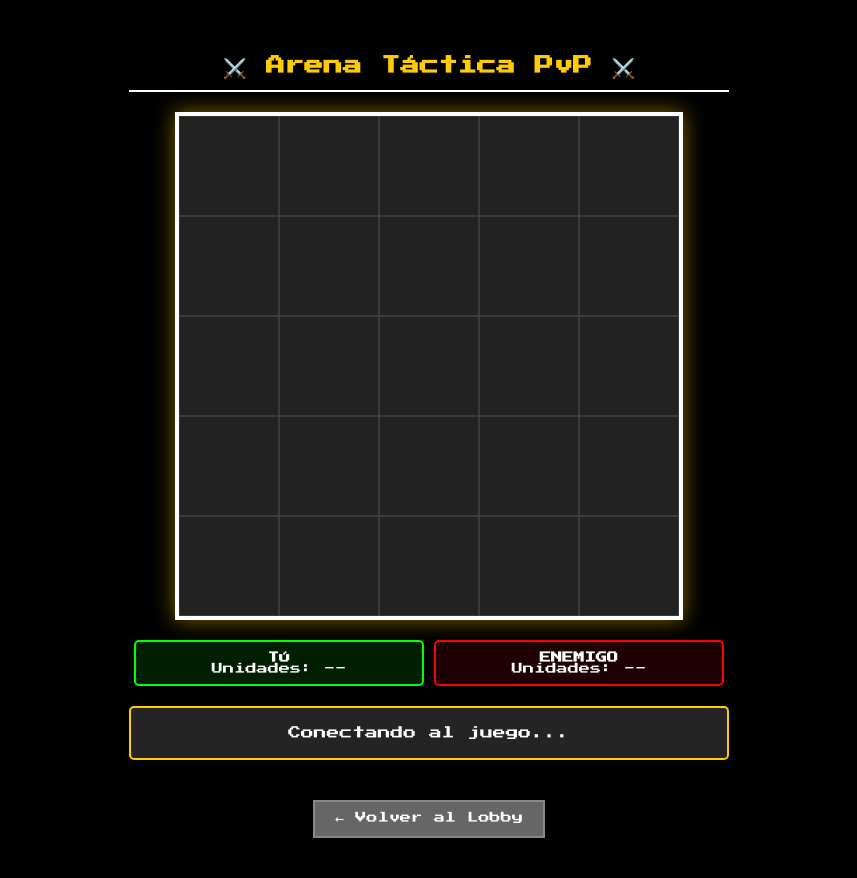
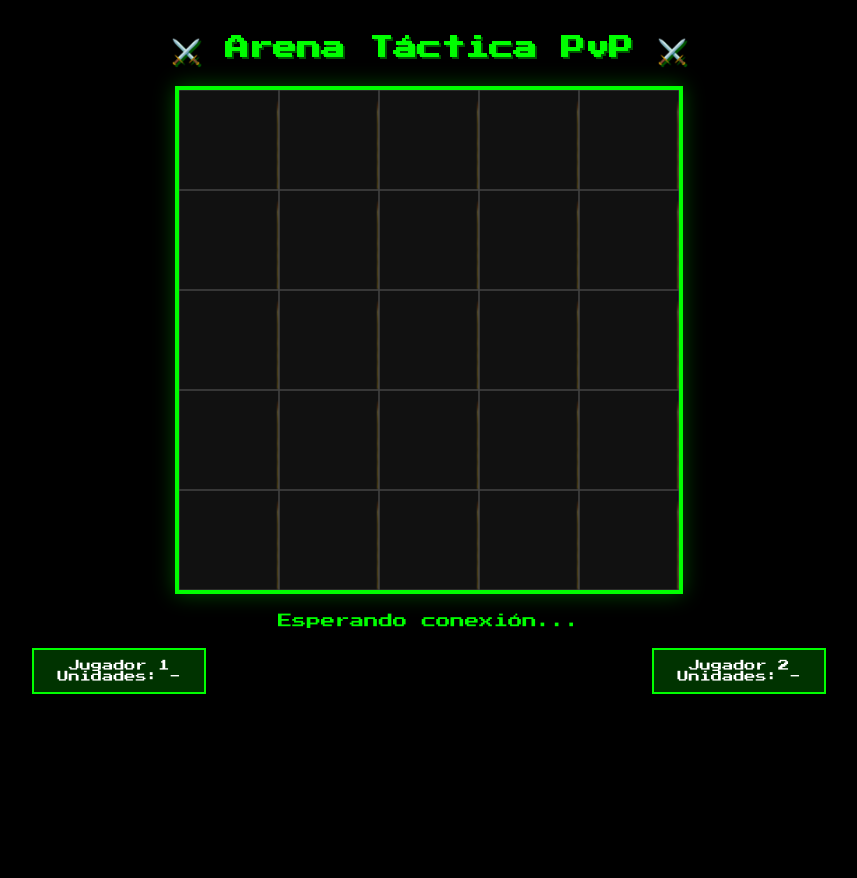
Before and after one commit to Qonejo/coraksmart, a Flask app: page /arena in a window 1280 px wide. Shown: the whole page, without its empty margins (211-1068 px from the left). After the commit the page ends 694 px from the top, so only its background shows below. Run offline with Flask 3, Linux system fonts and the light colour scheme; the visitor is signed in with stand-in values (Sample User, id 1); some libraries are stand-ins or nearby versions.

Commit message:
Add files via upload
Cambios completados:
Texto actualizado en lobby_simple.html:

❌ "Snake PvP en tiempo real"
✅ "tactica por turno"
❌ "Sobrevive más tiempo que tu oponente"
✅ "Vence todos los enemigos"
❌ "Puntos de Aura por ganar"
✅ "Puntos de Aura por ganar (+200 por enemigo)"
Carpeta de sprites: /static/sprites ya existía con los archivos necesarios:

maptiles.png - Para texturas del terreno
units.png - Para sprites de unidades
Arena táctica actualizada con sistema de sprites completo:

Carga de spritesheets desde /static/sprites/
Sistema de índices para localizar sprites específicos
Renderizado mejorado con sprites de 16x16px escalados al tamaño del canvas
Fallbacks si las imágenes no cargan (colores sólidos)
Distinción visual entre unidades propias (azul) y enemigas (rojas)
Indicadores de HP en cada unidad
Selección visual de unidades con borde amarillo

```diff
--- a/templates/arena_tactica.html
+++ b/templates/arena_tactica.html
@@ -3,113 +3,78 @@
 <head>
     <meta charset="UTF-8">
     <meta name="viewport" content="width=device-width, initial-scale=1.0">
-    <title>Arena Táctica PvP - CorakSmart</title>
-
-    <!-- Fuente RPG -->
-    <link rel="preconnect" href="https://fonts.googleapis.com">
-    <link rel="preconnect" href="https://fonts.gstatic.com" crossorigin>
+    <title>Arena Táctica PvP</title>
     <link href="https://fonts.googleapis.com/css2?family=Press+Start+2P&display=swap" rel="stylesheet">
-
     <style>
         body {
+            font-family: 'Press Start 2P', cursive;
             text-align: center;
             background: #000;
             color: #fff;
-            font-family: 'Press Start 2P', cursive, monospace;
             margin: 0;
             padding: 20px;
-            min-height: 100vh;
+            box-sizing: border-box;
         }
 
-        .arena-container {
-            max-width: 600px;
-            margin: 0 auto;
-            padding: 20px;
-        }
-
-        h2 {
-            font-size: 1.2em;
+        h1 {
+            color: #00ff00;
+            text-shadow: 2px 2px 0 #005500;
             margin-bottom: 20px;
-            color: #ffcc00;
-            border-bottom: 2px solid #fff;
-            padding-bottom: 10px;
+            font-size: 1.5em;
         }
 
         canvas {
-            border: 4px solid #fff;
-            background: #222;
+            border: 4px solid #00ff00;
+            background: #111;
             display: block;
             margin: 20px auto;
-            box-shadow: 0 0 20px rgba(255, 204, 0, 0.5);
-            cursor: pointer;
+            box-shadow: 0 0 20px rgba(0, 255, 0, 0.3);
         }
 
         #info {
             margin: 20px 0;
-            font-size: 0.8em;
-            line-height: 1.6;
-            background: rgba(40,40,40,0.9);
-            border: 2px solid #ffcc00;
-            padding: 15px;
-            border-radius: 5px;
+            font-size: 0.9em;
+            color: #00ff00;
         }
 
-        .status-info {
+        #players {
             display: flex;
-            justify-content: space-between;
+            justify-content: space-around;
             margin: 20px 0;
             font-size: 0.7em;
         }
 
         .player-info {
-            background: rgba(0,100,0,0.3);
-            border: 2px solid #0f0;
+            border: 2px solid #00ff00;
             padding: 10px;
-            border-radius: 5px;
-            flex: 1;
-            margin: 0 5px;
+            background: #003300;
+            min-width: 150px;
         }
 
-        .enemy-info {
-            background: rgba(100,0,0,0.3);
-            border: 2px solid #f00;
-            padding: 10px;
-            border-radius: 5px;
-            flex: 1;
-            margin: 0 5px;
+        .player-info.active {
+            background: #005500;
+            box-shadow: 0 0 10px rgba(0, 255, 0, 0.5);
         }
 
-        .back-button {
-            display: inline-block;
-            margin-top: 20px;
-            padding: 10px 20px;
-            background: #666;
-            color: #fff;
-            text-decoration: none;
-            border: 2px solid #888;
-            font-family: inherit;
-            font-size: 0.7em;
+        #units-info {
+            margin: 20px 0;
+            font-size: 0.6em;
         }
 
-        .back-button:hover {
-            background: #888;
+        .unit {
+            display: inline-block;
+            margin: 5px;
+            padding: 5px;
+            border: 1px solid #555;
+            background: #222;
         }
 
-        #message-box {
-            position: fixed;
-            top: 50%;
-            left: 50%;
-            transform: translate(-50%, -50%);
-            background: rgba(0,0,0,0.9);
-            border: 4px solid #fff;
-            padding: 30px;
-            font-size: 0.9em;
-            z-index: 1000;
-            display: none;
-            text-align: center;
+        .unit.selected {
+            border-color: #ffff00;
+            background: #444;
         }
 
-        @media (max-width: 600px) {
+        @media (max-width: 768px) {
             canvas {
                 width: 90vw;
                 height: 90vw;
@@ -117,86 +82,85 @@
                 max-height: 400px;
             }
 
-            .status-info {
+            h1 {
+                font-size: 1.2em;
+            }
+
+            #players {
                 flex-direction: column;
                 gap: 10px;
-            }
-
-            .player-info, .enemy-info {
-                margin: 0;
             }
         }
     </style>
 </head>
-<body data-user-emoji="{{ session.logged_in_user_emoji }}">
-    <div class="arena-container">
-        <h2>⚔️ Arena Táctica PvP ⚔️</h2>
-
-        <canvas id="board" width="500" height="500"></canvas>
-
-        <div class="status-info">
-            <div class="player-info">
-                <strong>TÚ</strong><br>
-                <span id="player-units">Unidades: --</span>
-            </div>
-            <div class="enemy-info">
-                <strong>ENEMIGO</strong><br>
-                <span id="enemy-units">Unidades: --</span>
-            </div>
+<body>
+    <h1>⚔️ Arena Táctica PvP ⚔️</h1>
+    <canvas id="board" width="500" height="500"></canvas>
+    <div id="info">Esperando conexión...</div>
+    <div id="players">
+        <div class="player-info">
+            <div>Jugador 1</div>
+            <div id="player1-units">Unidades: -</div>
         </div>
-
-        <div id="info">Conectando al juego...</div>
-
-        <a href="{{ url_for('lobby') }}" class="back-button">← Volver al Lobby</a>
+        <div class="player-info">
+            <div>Jugador 2</div>
+            <div id="player2-units">Unidades: -</div>
+        </div>
     </div>
-
-    <div id="message-box"></div>
+    <div id="units-info"></div>
 
     <script src="/socket.io/socket.io.js"></script>
     <script>
         const socket = io();
         const canvas = document.getElementById('board');
         const ctx = canvas.getContext('2d');
-        const messageBox = document.getElementById('message-box');
-
-        const BOARD_SIZE = 5;
-        const cellSize = canvas.width / BOARD_SIZE;
+        const size = 5;
+        const cellSize = canvas.width / size;
 
         let playerId = null;
         let gameState = null;
         let selectedUnit = null;
 
-        // Colores y configuración
-        const COLORS = {
-            GRID: '#444',
-            PLAYER: '#0f0',
-            ENEMY: '#f00',
-            SELECTED: '#ff0',
-            MOVE_HINT: '#00f',
-            TEXT: '#fff',
-            BACKGROUND: '#222'
+        // Sprites
+        const tileset = new Image();
+        tileset.src = "/static/sprites/maptiles.png";
+
+        const unitsImg = new Image();
+        unitsImg.src = "/static/sprites/units.png";
+
+        const tileIndex = {
+            grass: [0, 0],
+            sand: [32, 0],
+            snow: [48, 0],
+            rock: [64, 0],
         };
 
-        function showMessage(text, duration = 3000) {
-            messageBox.textContent = text;
-            messageBox.style.display = 'block';
-            if (duration > 0) {
-                setTimeout(() => {
-                    messageBox.style.display = 'none';
-                }, duration);
-            }
-        }
+        const unitIndex = {
+            warrior_blue: [16, 0],
+            archer_blue: [0, 16],
+            warrior_red: [16, 16],
+            archer_red: [48, 16],
+        };
 
         function drawBoard() {
-            // Limpiar canvas
-            ctx.fillStyle = COLORS.BACKGROUND;
-            ctx.fillRect(0, 0, canvas.width, canvas.height);
+            ctx.clearRect(0, 0, canvas.width, canvas.height);
 
-            // Dibujar grid
-            ctx.strokeStyle = COLORS.GRID;
-            ctx.lineWidth = 1;
-            for (let y = 0; y <= BOARD_SIZE; y++) {
-                for (let x = 0; x <= BOARD_SIZE; x++) {
+            // Dibujar terreno
+            for (let y = 0; y < size; y++) {
+                for (let x = 0; x < size; x++) {
+                    // Dibujar terreno (grass por defecto)
+                    if (tileset.complete) {
+                        const [sx, sy] = tileIndex.grass;
+                        ctx.drawImage(tileset, sx, sy, 16, 16, x * cellSize, y * cellSize, cellSize, cellSize);
+                    } else {
+                        // Fallback si no carga la imagen
+                        ctx.fillStyle = '#2a5a2a';
+                        ctx.fillRect(x * cellSize, y * cellSize, cellSize, cellSize);
+                    }
+
+                    // Dibujar grid
+                    ctx.strokeStyle = '#444';
+                    ctx.lineWidth = 1;
                     ctx.strokeRect(x * cellSize, y * cellSize, cellSize, cellSize);
                 }
             }
@@ -205,175 +169,103 @@
 
             // Dibujar unidades
             for (let unit of gameState.units) {
-                const isPlayer = unit.owner === playerId;
-                const isSelected = selectedUnit && selectedUnit.x === unit.x && selectedUnit.y === unit.y;
+                const isOwnUnit = unit.owner === playerId;
+                const unitType = unit.type || 'warrior';
+                const spriteKey = `${unitType}_${isOwnUnit ? 'blue' : 'red'}`;
 
-                // Color de la unidad
-                ctx.fillStyle = isSelected ? COLORS.SELECTED : (isPlayer ? COLORS.PLAYER : COLORS.ENEMY);
+                if (unitsImg.complete && unitIndex[spriteKey]) {
+                    const [sx, sy] = unitIndex[spriteKey];
+                    ctx.drawImage(unitsImg, sx, sy, 16, 16,
+                        unit.x * cellSize + 8, unit.y * cellSize + 8,
+                        cellSize - 16, cellSize - 16);
+                } else {
+                    // Fallback si no carga la imagen
+                    ctx.fillStyle = isOwnUnit ? '#4444ff' : '#ff4444';
+                    ctx.fillRect(unit.x * cellSize + 10, unit.y * cellSize + 10,
+                        cellSize - 20, cellSize - 20);
+                }
 
-                // Dibujar unidad
-                const padding = 5;
-                ctx.fillRect(
-                    unit.x * cellSize + padding,
-                    unit.y * cellSize + padding,
-                    cellSize - padding * 2,
-                    cellSize - padding * 2
-                );
+                // Resaltar unidad seleccionada
+                if (selectedUnit && selectedUnit.x === unit.x && selectedUnit.y === unit.y) {
+                    ctx.strokeStyle = '#ffff00';
+                    ctx.lineWidth = 3;
+                    ctx.strokeRect(unit.x * cellSize, unit.y * cellSize, cellSize, cellSize);
+                }
 
-                // Dibujar tipo de unidad
-                ctx.fillStyle = COLORS.TEXT;
-                ctx.font = '12px "Press Start 2P"';
-                ctx.textAlign = 'center';
-                ctx.fillText(
-                    unit.type[0].toUpperCase(),
-                    unit.x * cellSize + cellSize/2,
-                    unit.y * cellSize + cellSize/2 + 4
-                );
-
-                // Dibujar HP si está dañado
-                if (unit.hp < unit.maxHp) {
-                    ctx.fillStyle = '#f00';
-                    ctx.font = '8px "Press Start 2P"';
-                    ctx.fillText(
-                        unit.hp + '/' + unit.maxHp,
-                        unit.x * cellSize + cellSize/2,
-                        unit.y * cellSize + cellSize - 5
-                    );
-                }
-            }
-
-            // Dibujar movimientos posibles si hay unidad seleccionada
-            if (selectedUnit && gameState.turn === playerId) {
-                ctx.fillStyle = COLORS.MOVE_HINT;
-                const moves = getPossibleMoves(selectedUnit);
-                for (let move of moves) {
-                    ctx.fillRect(
-                        move.x * cellSize + cellSize/4,
-                        move.y * cellSize + cellSize/4,
-                        cellSize/2,
-                        cellSize/2
-                    );
+                // Mostrar HP
+                if (unit.hp !== undefined) {
+                    ctx.fillStyle = '#fff';
+                    ctx.font = '12px Arial';
+                    ctx.fillText(unit.hp, unit.x * cellSize + 5, unit.y * cellSize + 15);
                 }
             }
         }
 
-        function getPossibleMoves(unit) {
-            const moves = [];
-            const directions = [
-                {x: 0, y: -1}, {x: 1, y: 0}, {x: 0, y: 1}, {x: -1, y: 0}
-            ];
-
-            for (let dir of directions) {
-                const newX = unit.x + dir.x;
-                const newY = unit.y + dir.y;
-
-                if (newX >= 0 && newX < BOARD_SIZE && newY >= 0 && newY < BOARD_SIZE) {
-                    // Verificar si la celda está ocupada
-                    const occupied = gameState.units.some(u => u.x === newX && u.y === newY);
-                    if (!occupied) {
-                        moves.push({x: newX, y: newY});
-                    }
-                }
-            }
-
-            return moves;
-        }
-
-        function updateUI() {
-            if (!gameState) return;
-
-            const playerUnits = gameState.units.filter(u => u.owner === playerId);
-            const enemyUnits = gameState.units.filter(u => u.owner !== playerId);
-
-            document.getElementById('player-units').textContent = `Unidades: ${playerUnits.length}`;
-            document.getElementById('enemy-units').textContent = `Unidades: ${enemyUnits.length}`;
-
-            const infoEl = document.getElementById('info');
-            if (gameState.gameOver) {
-                if (gameState.winner === playerId) {
-                    infoEl.innerHTML = '🎉 <strong>¡VICTORIA!</strong> 🎉<br>Has derrotado a tu oponente';
-                    infoEl.style.borderColor = '#0f0';
-                } else {
-                    infoEl.innerHTML = '💀 <strong>DERROTA</strong> 💀<br>Tu oponente ha ganado';
-                    infoEl.style.borderColor = '#f00';
-                }
-            } else {
-                if (gameState.turn === playerId) {
-                    infoEl.innerHTML = '🗡️ <strong>TU TURNO</strong><br>Selecciona una unidad y muévela';
-                    infoEl.style.borderColor = '#0f0';
-                } else {
-                    infoEl.innerHTML = '⏳ <strong>TURNO ENEMIGO</strong><br>Esperando movimiento del oponente';
-                    infoEl.style.borderColor = '#f00';
-                }
-            }
-        }
-
-        // Event listeners
         canvas.addEventListener('click', e => {
-            if (!gameState || gameState.turn !== playerId || gameState.gameOver) return;
+            if (!gameState || gameState.turn !== playerId) return;
 
             const rect = canvas.getBoundingClientRect();
-            const x = Math.floor((e.clientX - rect.left) * (canvas.width / rect.width) / cellSize);
-            const y = Math.floor((e.clientY - rect.top) * (canvas.height / rect.height) / cellSize);
+            const x = Math.floor((e.clientX - rect.left) / (rect.width / size));
+            const y = Math.floor((e.clientY - rect.top) / (rect.height / size));
 
-            if (x < 0 || x >= BOARD_SIZE || y < 0 || y >= BOARD_SIZE) return;
-
-            console.log('Click en:', x, y);
             socket.emit('select_cell', { x, y });
         });
 
         // Socket events
-        socket.on('connect', () => {
-            console.log('Conectado al servidor');
-            const userEmoji = document.body.dataset.userEmoji || '🎮';
-            showMessage('Conectado. Esperando oponente...', 0);
-        });
-
         socket.on('init', data => {
             playerId = data.playerId;
-            console.log('Player ID:', playerId);
-            showMessage('¡Oponente encontrado! Iniciando partida...', 2000);
+            document.getElementById('info').textContent = 'Esperando oponente...';
         });
 
         socket.on('game_state', data => {
             gameState = data;
-            selectedUnit = null; // Reset selección
-            console.log('Estado del juego:', gameState);
-            updateUI();
+            const isMyTurn = gameState.turn === playerId;
+            document.getElementById('info').textContent = isMyTurn ? 'Tu turno' : 'Turno del oponente';
+
+            // Actualizar info de jugadores
+            const player1Info = document.querySelector('#players .player-info:first-child');
+            const player2Info = document.querySelector('#players .player-info:last-child');
+
+            if (gameState.turn === playerId) {
+                if (playerId === gameState.player1) {
+                    player1Info.classList.add('active');
+                    player2Info.classList.remove('active');
+                } else {
+                    player2Info.classList.add('active');
+                    player1Info.classList.remove('active');
+                }
+            }
+
             drawBoard();
         });
 
         socket.on('unit_selected', data => {
             selectedUnit = data.unit;
-            console.log('Unidad seleccionada:', selectedUnit);
             drawBoard();
         });
 
         socket.on('invalid_move', data => {
-            console.log('Movimiento inválido:', data.reason);
-            showMessage('Movimiento inválido: ' + data.reason, 2000);
+            document.getElementById('info').textContent = `Movimiento inválido: ${data.reason}`;
+            setTimeout(() => {
+                if (gameState) {
+                    const isMyTurn = gameState.turn === playerId;
+                    document.getElementById('info').textContent = isMyTurn ? 'Tu turno' : 'Turno del oponente';
+                }
+            }, 2000);
         });
 
         socket.on('game_over', data => {
-            gameState.gameOver = true;
-            gameState.winner = data.winner;
-            updateUI();
-            drawBoard();
-
-            setTimeout(() => {
-                window.location.href = '/lobby';
-            }, 5000);
+            const winner = data.winner === playerId ? 'Ganaste!' : 'Perdiste!';
+            document.getElementById('info').textContent = `Juego terminado - ${winner}`;
         });
 
         socket.on('player_disconnected', () => {
-            showMessage('El oponente se desconectó', 0);
-            setTimeout(() => {
-                window.location.href = '/lobby';
-            }, 3000);
+            document.getElementById('info').textContent = 'Oponente desconectado';
         });
 
-        // Inicialización
-        drawBoard();
+        // Cargar sprites cuando estén listos
+        tileset.onload = () => drawBoard();
+        unitsImg.onload = () => drawBoard();
     </script>
 </body>
 </html>
--- a/templates/lobby_simple.html
+++ b/templates/lobby_simple.html
@@ -107,9 +107,9 @@
         <h1>⚔️ Arena PvP ⚔️</h1>
 
         <div class="arena-info">
-            <p>🎮 <strong>Modo de Juego:</strong> Snake PvP en tiempo real</p>
-            <p>🏆 <strong>Victoria:</strong> Sobrevive más tiempo que tu oponente</p>
-            <p>💰 <strong>Recompensas:</strong> Puntos de Aura por ganar</p>
+            <p>🎮 <strong>Modo de Juego:</strong> tactica por turno</p>
+            <p>🏆 <strong>Victoria:</strong> Vence todos los enemigos</p>
+            <p>💰 <strong>Recompensas:</strong> Puntos de Aura por ganar (+200 por enemigo)</p>
         </div>
 
         <div class="quick-match">
```
Also changed, not shown: static/style.css (+21 -0 lines), static/sprites/lilcastle.png (added), static/sprites/maptiles.png (added), static/sprites/shmupassets.png (added), static/sprites/srpgui.png (added), static/sprites/units.png (added).
